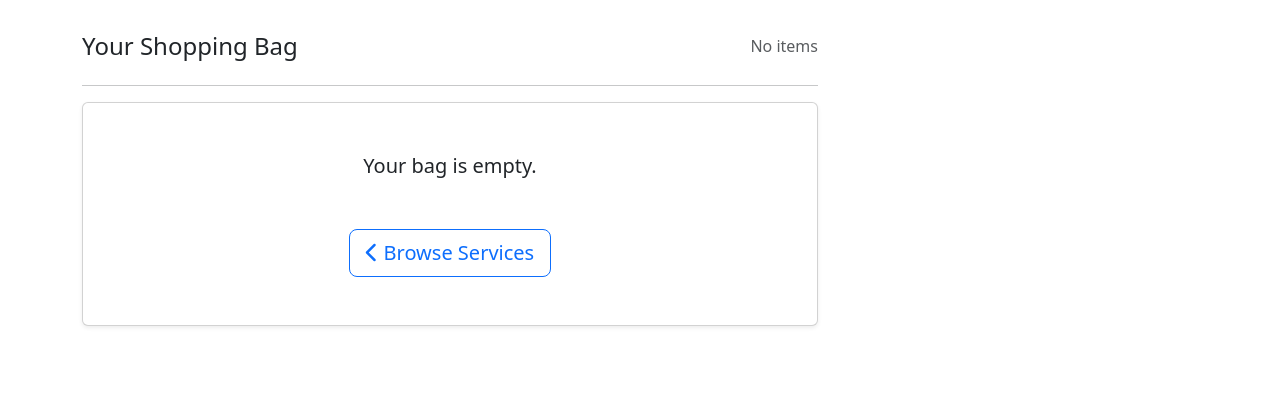
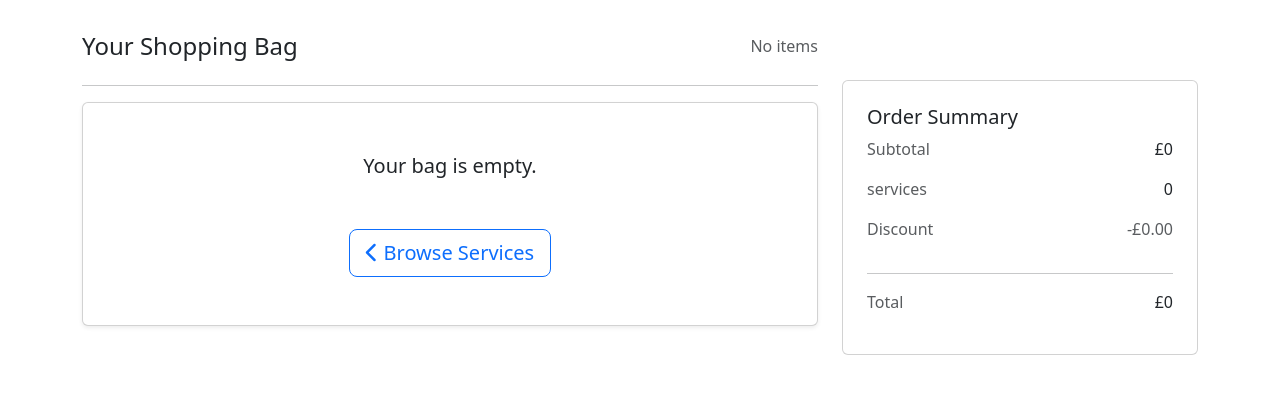
Before and after one commit to AlexThoma5/MP4_ecommerce, a Django app: page /bag/ in a window 1280 px wide. Shown: the part 56-450 px from the top of the page. Run offline with Django 4.2, Linux system fonts and the light colour scheme; some libraries are stand-ins or nearby versions.

Commit message:
Add order summary section to shopping bag page

```diff
--- a/bag/templates/bag/bag.html
+++ b/bag/templates/bag/bag.html
@@ -59,6 +59,33 @@
                     </div>
                 </div>
             {% endif %}
+            <!-- Order Summary column -->
+            <div class="col-lg-4">
+                <div class="card p-4 mt-lg-5">
+                    <h5>Order Summary</h5>
+                    <div class="d-flex justify-content-between align-items-center mb-3">
+                        <span class="text-muted">Subtotal</span>
+                        <span>£{{ total }}</span>
+                    </div>
+                    <div class="d-flex justify-content-between align-items-center mb-3">
+                        <span class="text-muted">services</span>
+                        <span>{{ service_count }}</span>
+                    </div>
+                    <div class="d-flex justify-content-between align-items-center mb-3">
+                        <span class="text-muted">Discount</span>
+                        {% if discount %}
+                            <span class="text-success">-£</span>
+                        {% else %}
+                            <span class="text-muted">-£0.00</span>
+                        {% endif %}
+                    </div>
+                    <hr>
+                    <div class="d-flex justify-content-between align-items-center mb-3">
+                        <span class="text-muted">Total</span>
+                        <span>£{{ grand_total }}</span>
+                    </div>
+                </div>
+            </div>
         </div>
     </div>
 {% endblock %}
```
